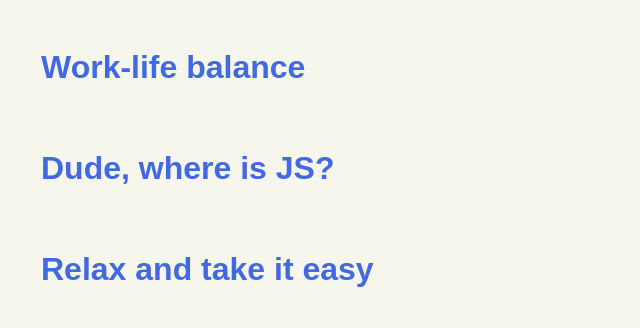
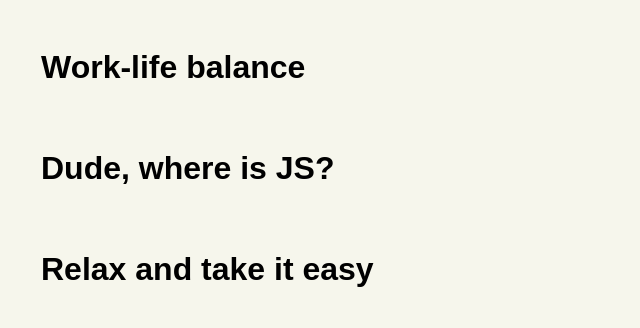
Before and after one commit to SvetlanaLashuk/cssBayan, a plain HTML site: page cssBayan/index.html in a window 1280 px wide. Shown: the part 719-1047 px from the top of the page, without its empty margins (239-879 px from the left). Drawn offline with Linux system fonts and the light colour scheme.

Commit message:
fix: fix cursor pointer (Sun, Mar 12, 2023, 6:03:22 PM)

```diff
--- a/cssBayan/style.css
+++ b/cssBayan/style.css
@@ -12,6 +12,12 @@ body {
 
 .wrapper {
   margin: 0 auto;
+}
+
+.wrapper label {
+  color: black;
+  cursor: pointer;
+  transition: all 0.5s ease;
 }
 
 .title {
```
